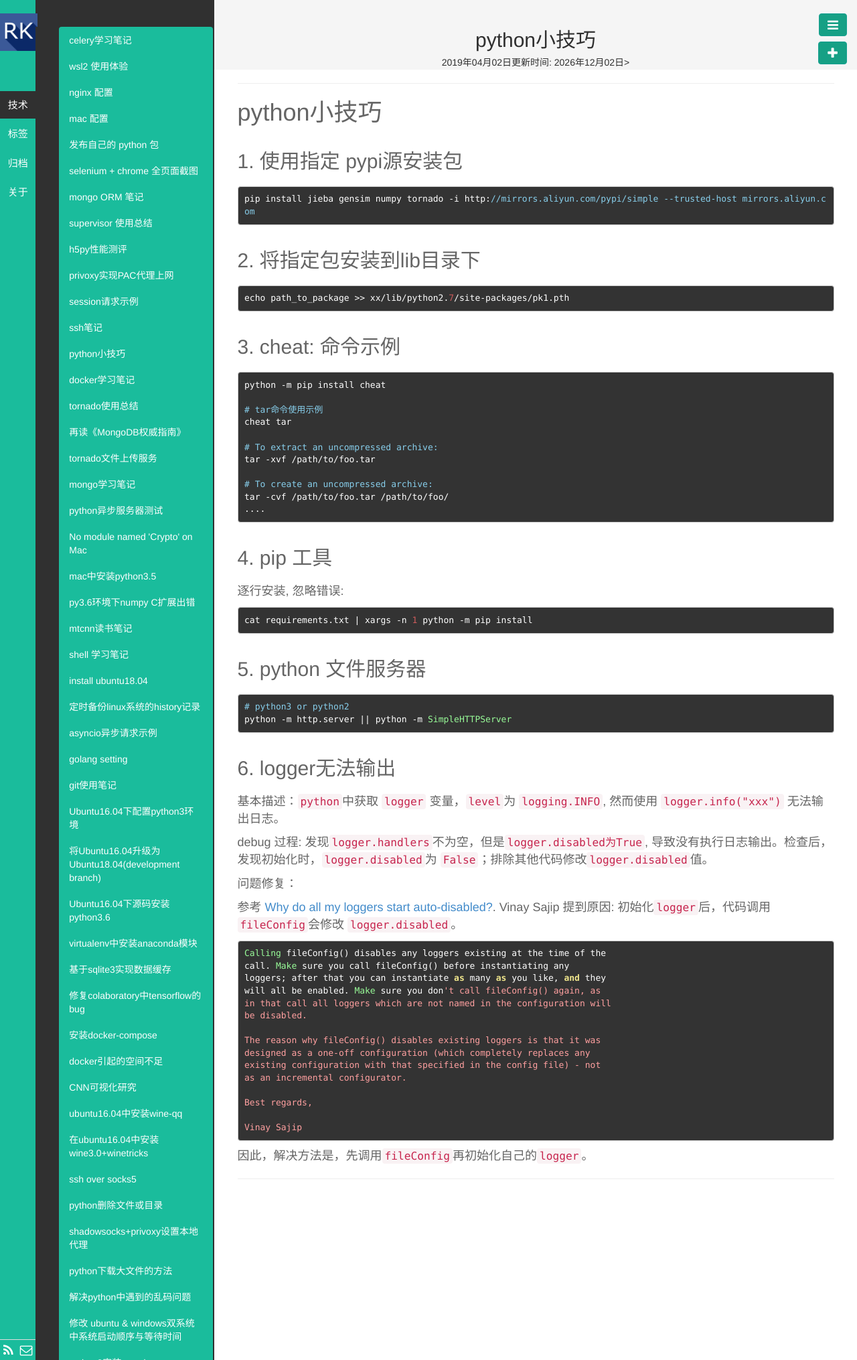
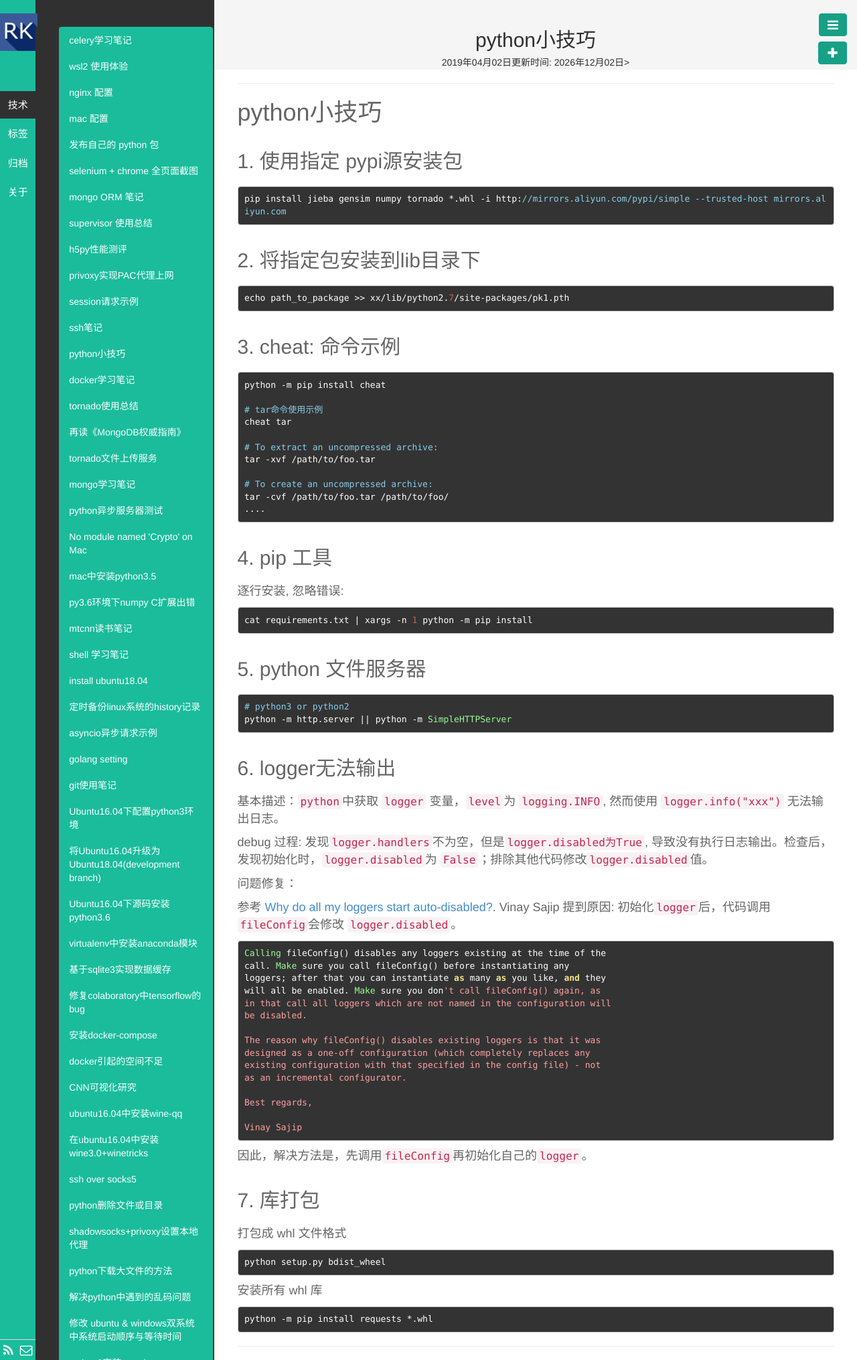
Before and after one commit to fengrk/frkhit.github.io, a Jekyll site: the page built from _posts/blog/2019-04-02-python_tips.md, in a window 1280 px wide. Shown: the whole page at 67% size. Built offline with Jekyll 4.4.1, drawn with Linux system fonts in a browser that asks for light colours.

Commit message:
Update 2019-04-02-python_tips.md

````diff
--- a/_posts/blog/2019-04-02-python_tips.md
+++ b/_posts/blog/2019-04-02-python_tips.md
@@ -11,7 +11,7 @@ description:
 
 ## 1. 使用指定 pypi源安装包
 ```
-pip install jieba gensim numpy tornado -i http://mirrors.aliyun.com/pypi/simple --trusted-host mirrors.aliyun.com
+pip install jieba gensim numpy tornado *.whl -i http://mirrors.aliyun.com/pypi/simple --trusted-host mirrors.aliyun.com
 ```
 
 ## 2. 将指定包安装到lib目录下
@@ -76,3 +76,17 @@ Best regards,
 Vinay Sajip
 ```
 因此，解决方法是，先调用`fileConfig`再初始化自己的`logger`。
+
+## 7. 库打包
+
+打包成 whl 文件格式
+
+```
+python setup.py bdist_wheel
+```
+
+安装所有 whl 库
+
+```
+python -m pip install requests *.whl
+```
````
